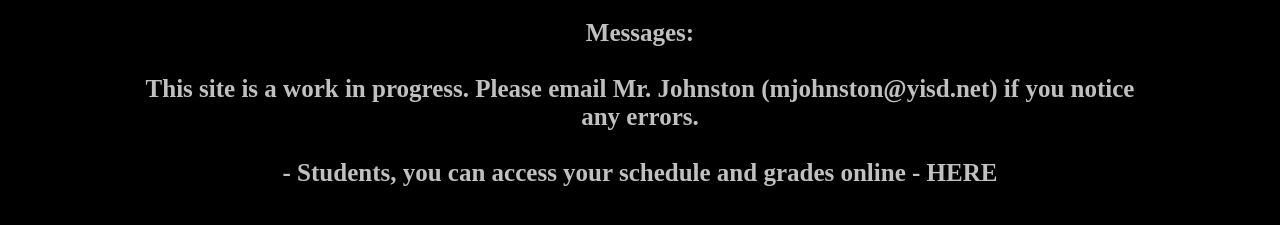
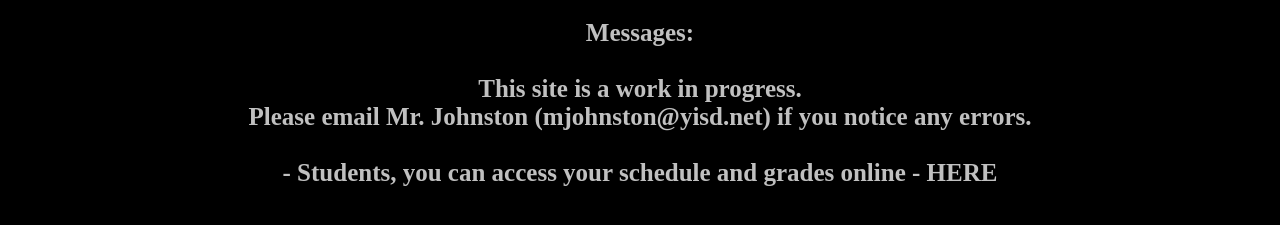
Before and after one commit to phdx85/XV1.GHSTIME, a plain HTML site: page index.html in a window 1280 px wide. Shown: the part 629-854 px from the top of the page. Drawn offline with Linux system fonts and the light colour scheme.

Commit message:
Update index.html

```diff
--- a/index.html
+++ b/index.html
@@ -133,7 +133,7 @@ if (currentDayOfWeek == 0 || currentDayOfWeek == 6){
       <p id="plus-next-message"></p>
       <p><br /></p>
       <p id="studentMessage">Messages:<br /><br /></p>
-      <p id="studentMessage">This site is a work in progress. Please email <a href="mailto:mjohnston@yisd.net">Mr. Johnston (mjohnston@yisd.net)</a> if you notice any errors.<br /><br /></p>
+      <p id="studentMessage">This site is a work in progress.<br />Please email <a href="mailto:mjohnston@yisd.net">Mr. Johnston (mjohnston@yisd.net)</a> if you notice any errors.<br /><br /></p>
       <p id="studentMessage">- Students, you can access your schedule and grades online - <a href="https://hac.yisd.net/HomeAccess/Account/LogOn?ReturnUrl=%2fHomeAccess" target="_blank">HERE</a><br /><br /><p>
     </div>
 
```
